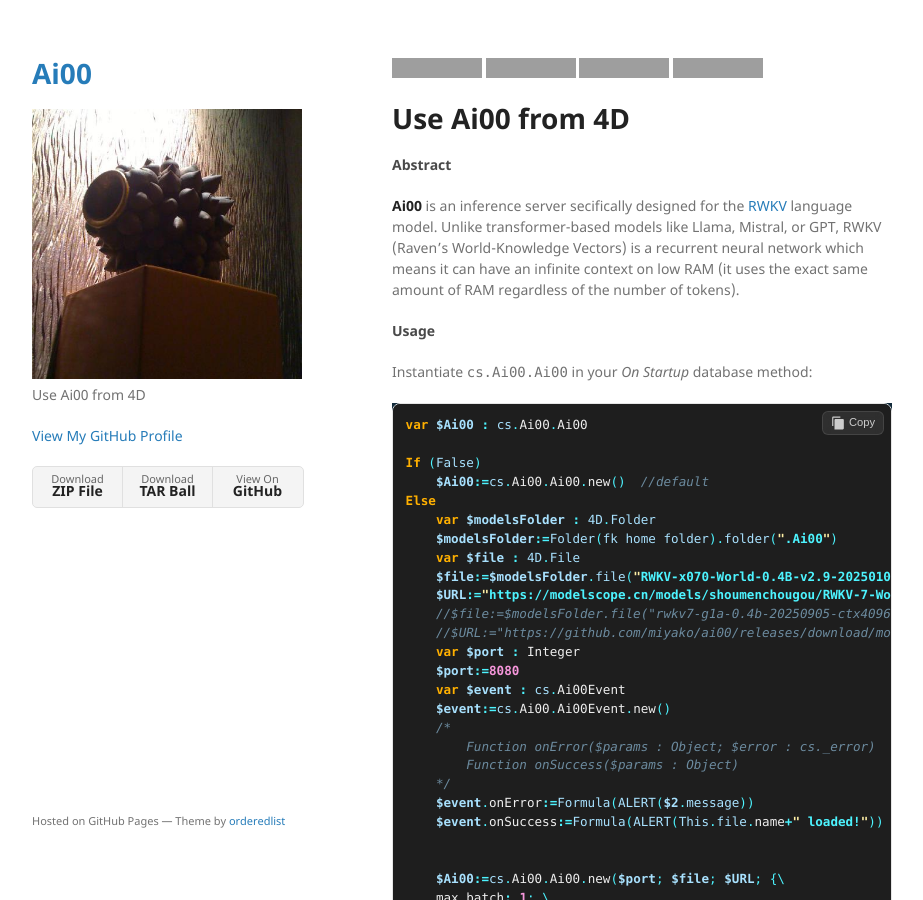
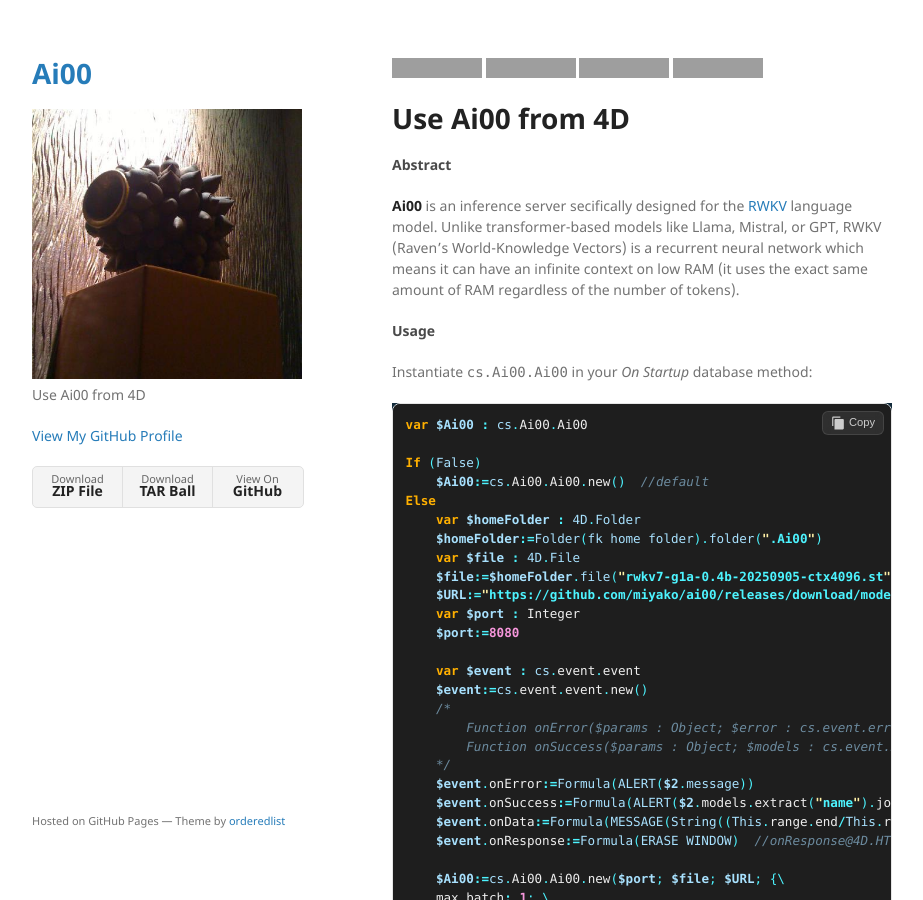
Before and after one commit to miyako/ai00, a Jekyll site: the page built from index.md, in a window 1280 px wide and 900 px high, cut to the strip 0-900 px from the top of the window. Shown: the whole strip, without its empty margins (178-1101 px from the left). Built offline with Jekyll 4.4.1, drawn with Linux system fonts in a browser that asks for light colours; grey boxes are pictures that could not be loaded.

Commit message:
Update index.md

```diff
--- a/index.md
+++ b/index.md
@@ -23,24 +23,24 @@ var $Ai00 : cs.Ai00.Ai00
 If (False)
     $Ai00:=cs.Ai00.Ai00.new()  //default
 Else
-    var $modelsFolder : 4D.Folder
-    $modelsFolder:=Folder(fk home folder).folder(".Ai00")
+    var $homeFolder : 4D.Folder
+    $homeFolder:=Folder(fk home folder).folder(".Ai00")
     var $file : 4D.File
-    $file:=$modelsFolder.file("RWKV-x070-World-0.4B-v2.9-20250107-ctx4096.st")
-    $URL:="https://modelscope.cn/models/shoumenchougou/RWKV-7-World-ST/resolve/master/RWKV-x070-World-0.4B-v2.9-20250107-ctx4096.st"
-    //$file:=$modelsFolder.file("rwkv7-g1a-0.4b-20250905-ctx4096.st")
-    //$URL:="https://github.com/miyako/ai00/releases/download/models/rwkv7-g1a-0.4b-20250905-ctx4096.st"
+    $file:=$homeFolder.file("rwkv7-g1a-0.4b-20250905-ctx4096.st")
+    $URL:="https://github.com/miyako/ai00/releases/download/models/rwkv7-g1a-0.4b-20250905-ctx4096.st"
     var $port : Integer
     $port:=8080
-    var $event : cs.Ai00Event
-    $event:=cs.Ai00.Ai00Event.new()
+
+    var $event : cs.event.event
+    $event:=cs.event.event.new()
     /*
-        Function onError($params : Object; $error : cs._error)
-        Function onSuccess($params : Object)
+        Function onError($params : Object; $error : cs.event.error)
+        Function onSuccess($params : Object; $models : cs.event.models)
     */
     $event.onError:=Formula(ALERT($2.message))
-    $event.onSuccess:=Formula(ALERT(This.file.name+" loaded!"))
-
+    $event.onSuccess:=Formula(ALERT($2.models.extract("name").join(",")+" loaded!"))
+    $event.onData:=Formula(MESSAGE(String((This.range.end/This.range.length)*100; "###.00%")))  //onData@4D.HTTPRequest
+    $event.onResponse:=Formula(ERASE WINDOW)  //onResponse@4D.HTTPRequest
 
     $Ai00:=cs.Ai00.Ai00.new($port; $file; $URL; {\
     max_batch: 1; \
```
